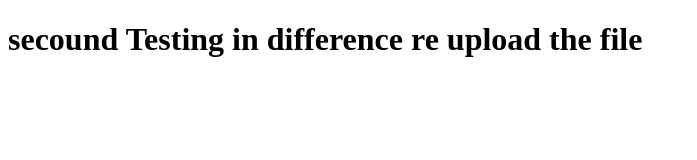
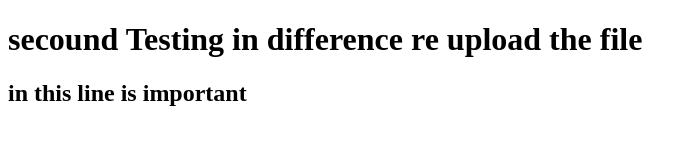
Before and after one commit to Raja0333/testing2, a plain HTML site: page index.html in a window 1280 px wide. Shown: the whole page, without its empty margins (0-697 px from the left). Drawn offline with Linux system fonts and the light colour scheme.

Commit message:
fet: add the new heading content

```diff
--- a/index.html
+++ b/index.html
@@ -7,6 +7,7 @@
 </head>
 <body>
     <h1>secound Testing in difference re upload the file</h1>
+    <h2>in this line is important</h2>
 </body>
 
 </html>
```
